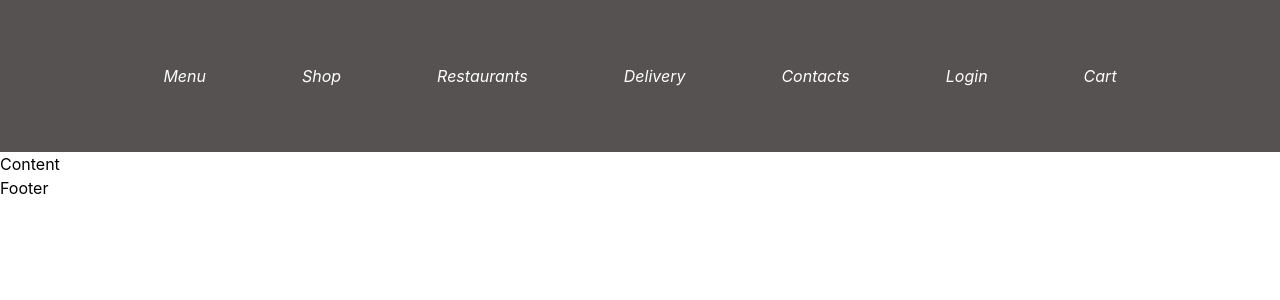
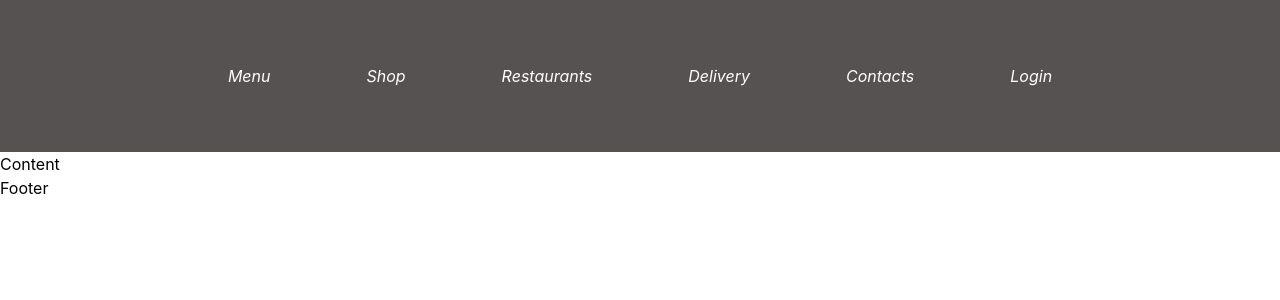
Before and after one commit to ghilannicoleta/la-fontana-app, a React (Create React App) app in the folder client/: page / in a window 1280 px wide. Shown: the top 300 px of the page. Built offline with nearby package versions, Linux system fonts and the light colour scheme.

Commit message:
Delete Cart component

```diff
--- a/client/src/components/navigation/Navigation.jsx
+++ b/client/src/components/navigation/Navigation.jsx
@@ -37,12 +37,6 @@ export default function Navigation() {
       >
         Login
       </button>
-      <button
-        type="button"
-        className="italic ... hover:text-yellow-300 delay-150"
-      >
-        Cart
-      </button>
     </nav>
   );
 }
--- /dev/null
+++ b/client/src/components/navigation/cart.jsx
@@ -0,0 +1,10 @@
+export default function Login() {
+    return (
+      <button
+        type="button"
+        className="italic ... hover:text-yellow-300 delay-150"
+      >
+        Cart
+      </button>
+    );
+  }
```
